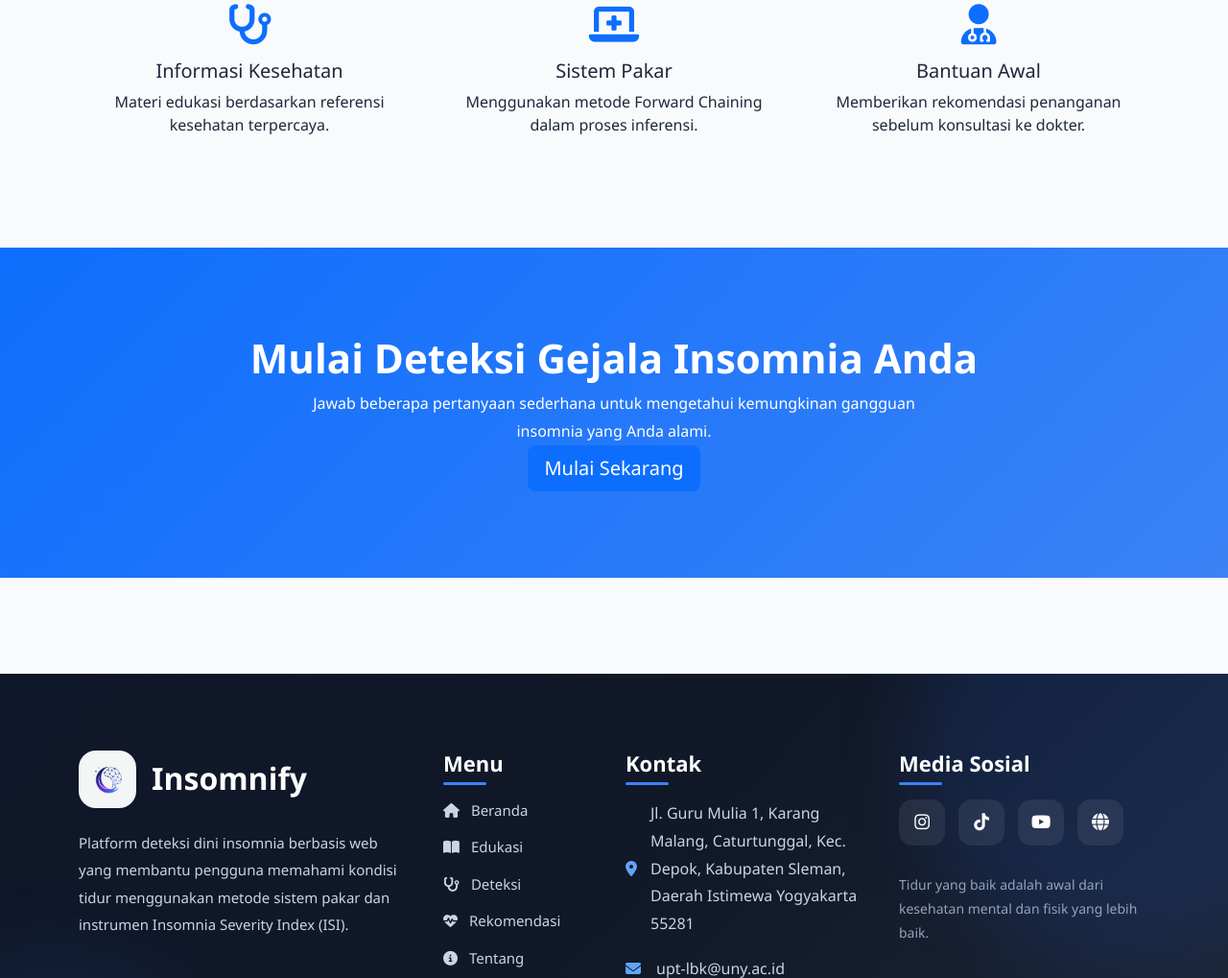
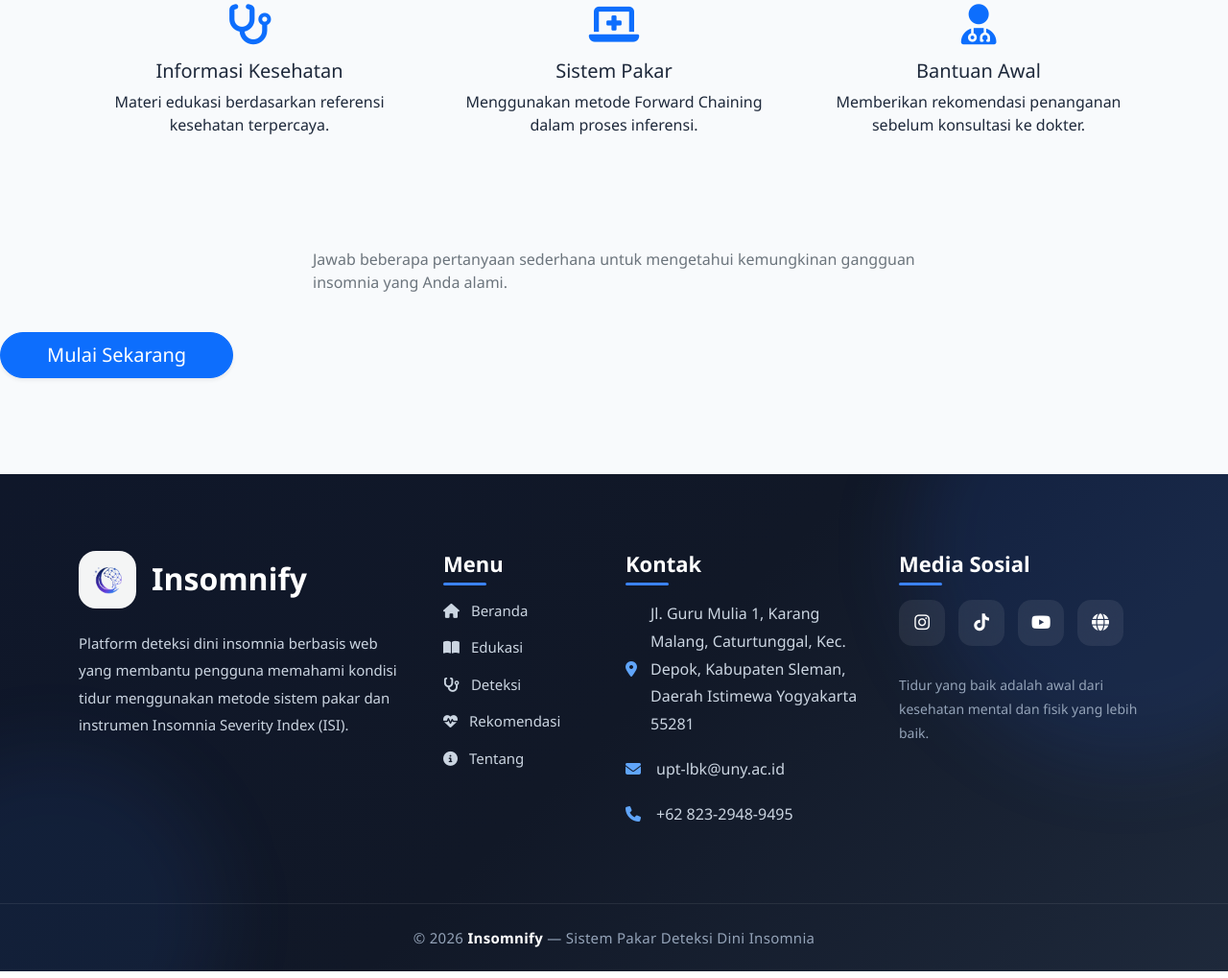
Before and after one commit to InnaPutri29/insomnia-expert-system, a Flask app: page / in a window 1280 px wide. Shown: the part 1375-2394 px from the top of the page at 96% size. Run offline with Flask 3, Linux system fonts and the light colour scheme.

```diff
--- a/templates/user/home.html
+++ b/templates/user/home.html
@@ -104,16 +104,19 @@
 </section>
 
 <!-- CALL TO ACTION -->
-<section class="cta-section">
-  <div class="container text-center">
-    <h2>Mulai Deteksi Gejala Insomnia Anda</h2>
+    <div class="row justify-content-center mb-4">
+      <div class="col-12 col-md-8 col-lg-6">
+        <p class="text-secondary">
+          Jawab beberapa pertanyaan sederhana untuk mengetahui kemungkinan gangguan
+          insomnia yang Anda alami.
+        </p>
+      </div>
+    </div>
 
-    <p>
-      Jawab beberapa pertanyaan sederhana untuk mengetahui kemungkinan gangguan
-      insomnia yang Anda alami.
-    </p>
+    <a href="/deteksi" class="btn btn-primary btn-lg px-5 py-2 rounded-pill shadow-sm">
+      Mulai Sekarang
+    </a>
 
-    <a href="/deteksi" class="btn btn-primary btn-lg"> Mulai Sekarang </a>
   </div>
 </section>
 
```
